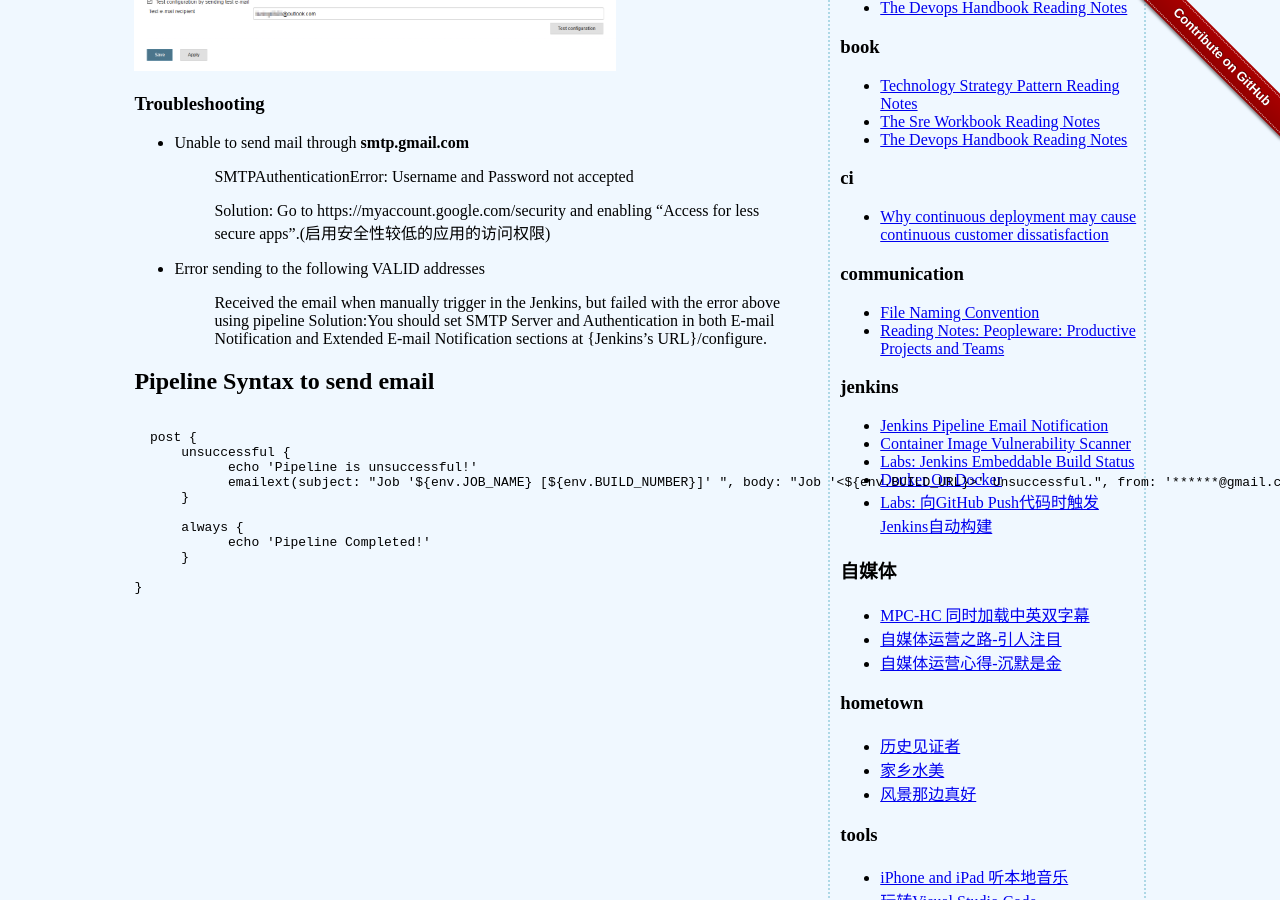
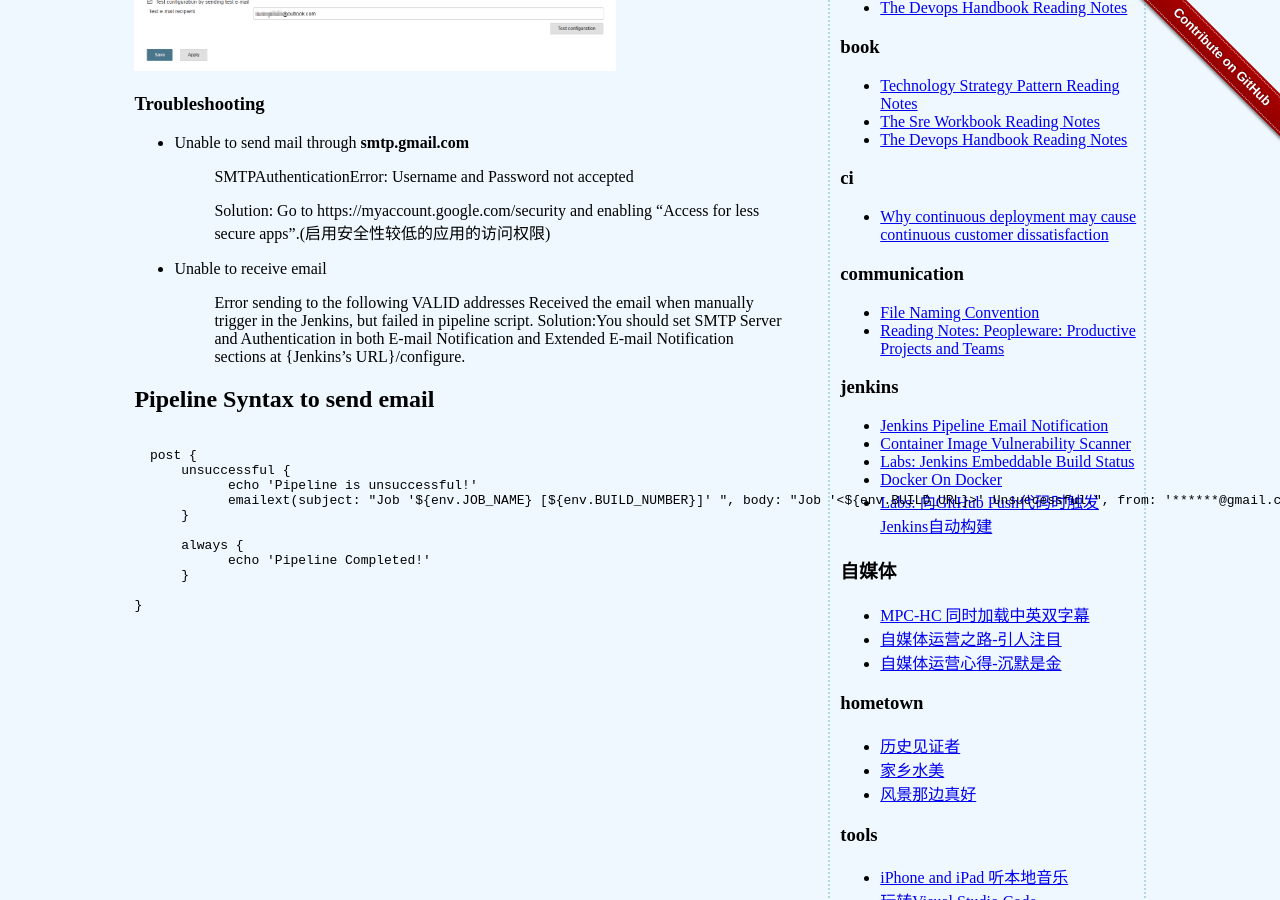
Before and after one commit to liuning0820/liuning0820.github.io, a Jekyll site: the page built from _posts/2020-02-18-jenkins-email-notification.md, in a window 1280 px wide and 900 px high, scrolled down 460 px. Built offline with Jekyll 4.4.1, drawn with Linux system fonts in a browser that asks for light colours.

Commit message:
update a bit

```diff
--- a/_posts/2020-02-18-jenkins-email-notification.md
+++ b/_posts/2020-02-18-jenkins-email-notification.md
@@ -22,8 +22,9 @@ Navigate to {Jenkins's URL}/configure and scroll down to "E-mail Notification".
   >
   > Solution: Go to https://myaccount.google.com/security and enabling "Access for less secure apps".(启用安全性较低的应用的访问权限)
 
-- Error sending to the following VALID addresses
-  > Received the email when manually trigger in the Jenkins, but failed with the error above using pipeline
+- Unable to receive email
+  > Error sending to the following VALID addresses
+  > Received the email when manually trigger in the Jenkins, but failed in pipeline script.
   > Solution:You should set SMTP Server and Authentication in both E-mail Notification and Extended E-mail Notification sections at {Jenkins's URL}/configure.
 
 ## Pipeline Syntax to send email
```
